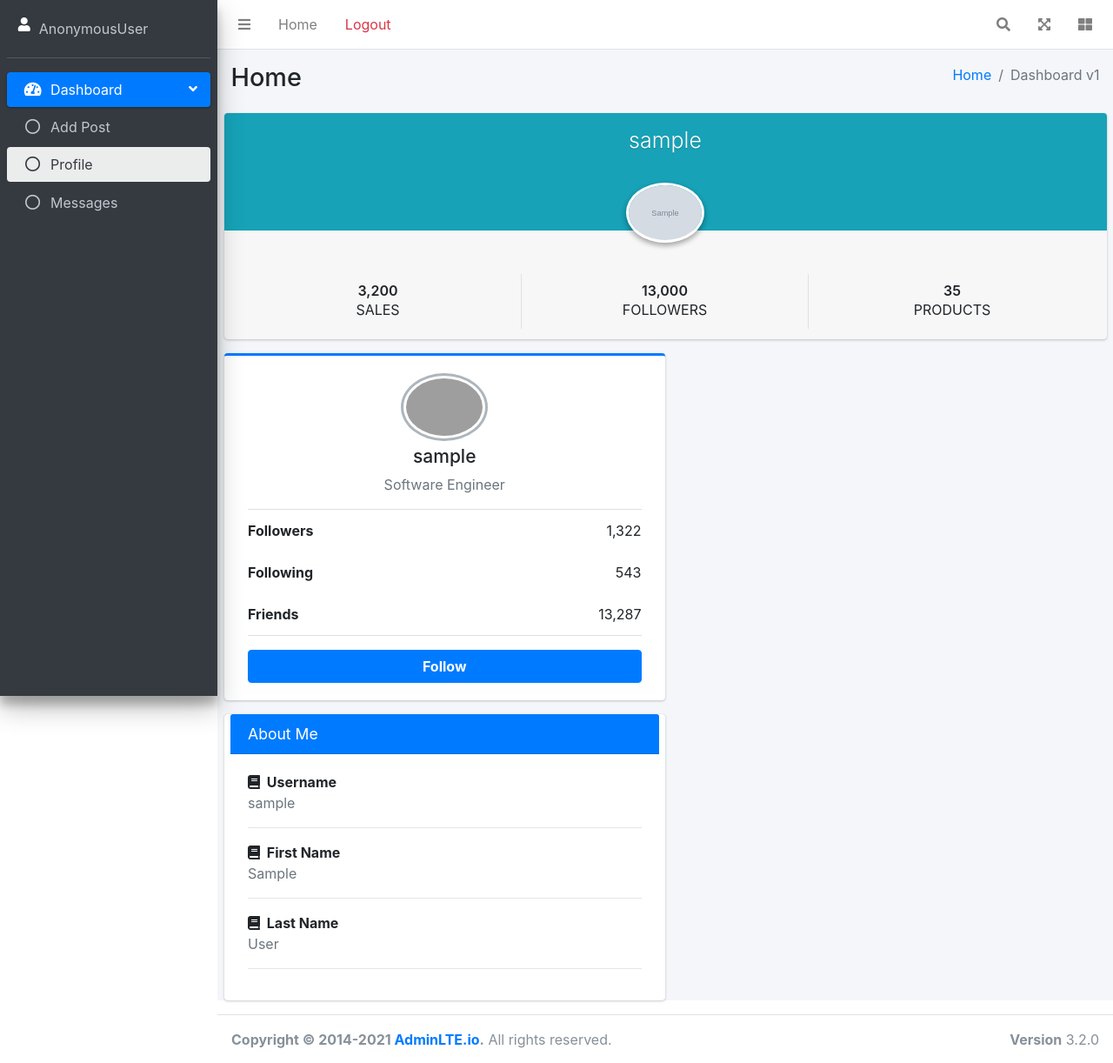
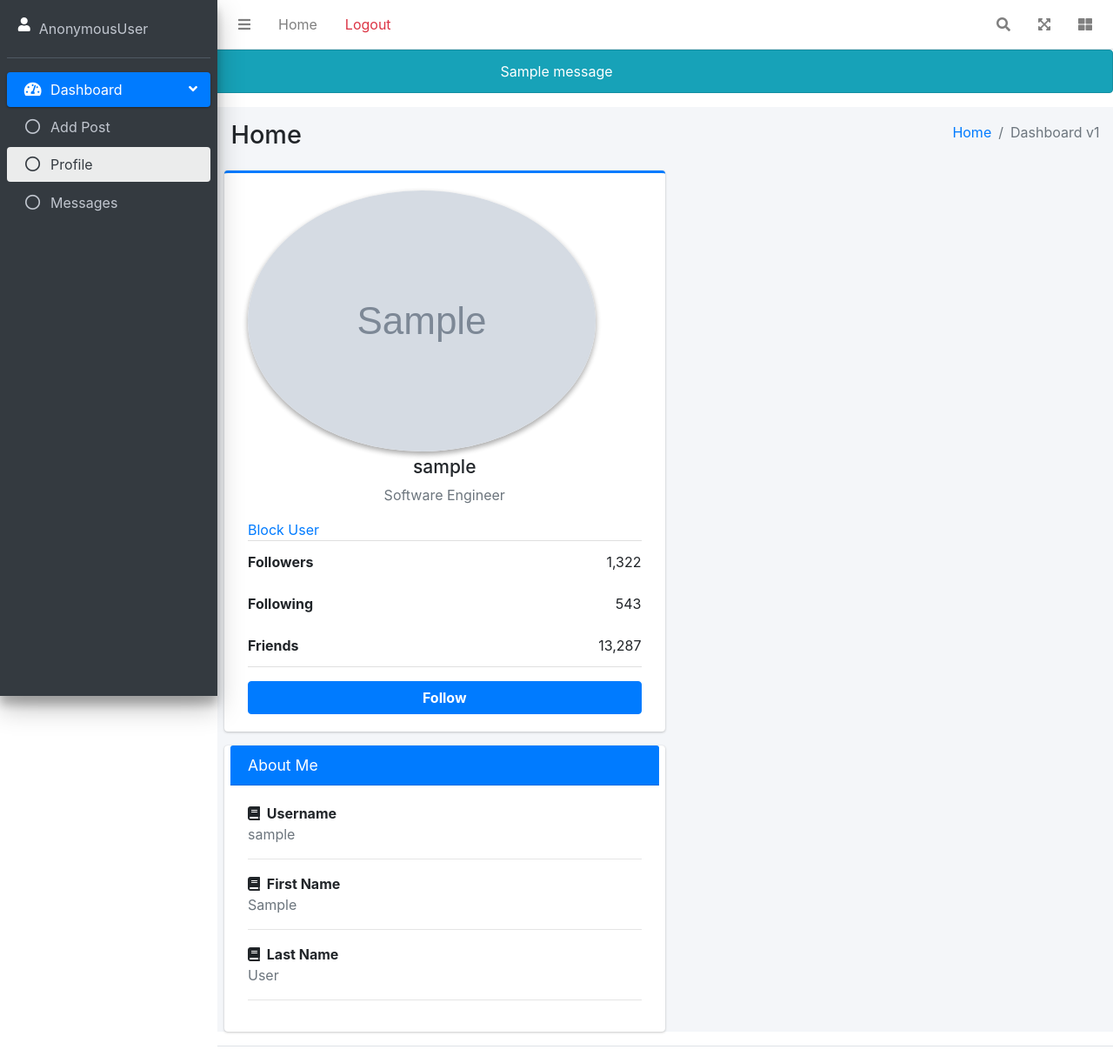
Before and after one commit to komeilsedaghat/social-media, a Django app: a page that uses templates/_base.html in a window 1280 px wide. Shown: the top 1222 px of the page at 87% size. Run offline with Django 4.2, Linux system fonts and the light colour scheme; tables that the repository leaves empty hold one stand-in row (values such as "Sample post"); grey boxes marked "Sample" are stand-in pictures; one stand-in notice (Sample message) is shown; some libraries are stand-ins or nearby versions; grey boxes are pictures that could not be loaded.

Commit message:
Report Post And Block User

```diff
--- a/accounts/admin.py
+++ b/accounts/admin.py
@@ -13,6 +13,7 @@ UserAdmin.fieldsets[1][1]['fields'] = (
                         'email',
                         'phone_number',
                         'TFA',
+                        'blocked_users',
 )
 
 UserAdmin.list_display += (
--- a/accounts/models.py
+++ b/accounts/models.py
@@ -12,6 +12,7 @@ class User(AbstractUser):
     age = models.PositiveSmallIntegerField(null=True,blank=True)
     profile_img = models.ImageField(upload_to='users/pics/',blank=True)
     TFA = models.BooleanField(default=False)
+    blocked_users = models.ManyToManyField('self', symmetrical=False,related_name='blocked')
 
 
 class OtpCode(models.Model):
--- a/accounts/templates/accounts/users/profile.html
+++ b/accounts/templates/accounts/users/profile.html
@@ -1,54 +1,6 @@
 {% extends '_base.html' %}
 
 {% block content %}
-
-<div class="col-md-12">
-  <!-- Widget: user widget style 1 -->
-  <div class="card card-widget widget-user">
-    <!-- Add the bg color to the header using any of the bg-* classes -->
-    <div class="widget-user-header bg-info">
-      <h3 class="widget-user-username">{{user.username}}</h3>
-    </div>
-    <div class="widget-user-image">
-      {% if user.profile_img %}
-      <img class="img-circle elevation-2" src="{{ user.profile_img.url }}" alt="User Avatar">
-      {% else %}
-
-      <li class="fas fa-user img-cricle elevation-2 user-sign"  ></li>
-      {% endif %}
-    </div>
-    <div class="card-footer">
-      <div class="row">
-        <div class="col-sm-4 border-right">
-          <div class="description-block">
-            <h5 class="description-header">3,200</h5>
-            <span class="description-text">SALES</span>
-          </div>
-          <!-- /.description-block -->
-        </div>
-        <!-- /.col -->
-        <div class="col-sm-4 border-right">
-          <div class="description-block">
-            <h5 class="description-header">13,000</h5>
-            <span class="description-text">FOLLOWERS</span>
-          </div>
-          <!-- /.description-block -->
-        </div>
-        <!-- /.col -->
-        <div class="col-sm-4">
-          <div class="description-block">
-            <h5 class="description-header">35</h5>
-            <span class="description-text">PRODUCTS</span>
-          </div>
-          <!-- /.description-block -->
-        </div>
-        <!-- /.col -->
-      </div>
-      <!-- /.row -->
-    </div>
-  </div>
-  <!-- /.widget-user -->
-</div>
 
 
 <div class="col-md-12 style-profile ">
@@ -56,13 +8,19 @@
     <!-- Profile Image -->
     <div class="card card-primary card-outline col-md-6">
       <div class="card-body box-profile">
-        <div class="text-center">
-          <img class="profile-user-img img-fluid img-circle" src="../../dist/img/user4-128x128.jpg" alt="User profile picture">
+        <div class="widget-user-image">
+          {% if user.profile_img %}
+          <img class="img-circle elevation-2" src="{{ user.profile_img.url }}" alt="User Avatar">
+          {% else %}
+
+          {% endif %}
         </div>
 
         <h3 class="profile-username text-center"> {{user.username}}</h3>
 
         <p class="text-muted text-center">Software Engineer</p>
+
+          <a href="{% url 'accounts:block' user.username %}">Block User</a>
 
         <ul class="list-group list-group-unbordered mb-3">
           <li class="list-group-item">
--- a/accounts/urls.py
+++ b/accounts/urls.py
@@ -19,6 +19,6 @@ urlpatterns = [
     path('password-reset/confirm/<uidb64>/<token>/',views.PassResetConfirm.as_view(),name='password_reset_confirm'),
     path('password-reset/complete/',views.PassResetComplete.as_view(),name='password_reset_complete'),
 
-
+    path('block-user/<str:username>/',views.BlockUserView.as_view(),name='block'),
     path('profile/<str:username>/',views.ProfileUserView.as_view(),name='profile')
 ]
--- a/accounts/views.py
+++ b/accounts/views.py
@@ -150,3 +150,12 @@ class ProfileUserView(View):
             username =  form.cleaned_data['username']
             return redirect('accounts:profile',username)
         return redirect('accounts:profile',username)
+
+
+class BlockUserView(View):
+    def get(self,request,username):
+        user = User.objects.get(username=username)
+        self_user = User.objects.get(username=request.user.username)
+        self_user.blocked_users.add(user)
+        messages.success(request,f"User '{username}' Blocked Successfully ")
+        return redirect('home:home')
--- a/home/models.py
+++ b/home/models.py
@@ -82,6 +82,16 @@ class PostModel(models.Model):
         return f"{self.author} - {self.title[:10]}"
 
 
+class ReportPostModel(models.Model):
+    from_user = models.ForeignKey(User,on_delete=models.CASCADE,null=True,related_name='report_from_user')
+    to_user = models.ForeignKey(User,on_delete=models.CASCADE,null=True,related_name="report_to_user")
+    post  = models.ForeignKey(PostModel,on_delete=models.CASCADE,null=True)
+    report_text = models.TextField(max_length=470,null=True)
+    created = models.DateTimeField(auto_now_add=True,null=True)
+
+    def __str__(self):
+        return f"{self.to_user}-{self.post}"
+
 
 class CommentModel(models.Model):
     cm_status = (
--- a/home/templates/home/home.html
+++ b/home/templates/home/home.html
@@ -93,6 +93,8 @@ New Post
                       {% if request.user == post.author %}
                       <a href="{% url 'home:edit-post' post.author.username post.slug post.pk %}" class="btn btn-primary btn-sm">Edit</a>
                       <a href="{% url 'home:delete-post' post.author.username post.slug post.pk %}" class="btn btn-danger btn-sm">Delete</a>
+                      {% else %}
+                      <a href="{% url 'home:report-post' post.author post.slug %}" class="btn btn-danger btn-sm">Report Post</a>
                       {% endif %}
                       <a href="{% url 'home:comment' post.author.username post.slug post.pk %}" class="btn btn-warning btn-sm">View comments</a>
                     </div>
--- a/home/urls.py
+++ b/home/urls.py
@@ -10,5 +10,6 @@ urlpatterns = [
     path('comments/<str:username>/<str:slug>/<int:pk>/',views.CommentPostView.as_view(),name='comment'),
     path('messages/',views.MessagesProfileView.as_view(),name='messages'),
     path('accept-message/<int:pk>/',views.AcceptCommentView.as_view(),name='accept-comment'),
+    path('report-post/<str:author>/<slug:slug>/',views.ReportPostView.as_view(),name='report-post')
 
 ]
--- a/templates/_base.html
+++ b/templates/_base.html
@@ -31,6 +31,7 @@
 
 
   <!-- Content Wrapper. Contains page content -->
+  {% include 'partials/messages.html' %}
   <div class="content-wrapper">
     <!-- Content Header (Page header) -->
     <div class="content-header">
--- /dev/null
+++ b/templates/partials/messages.html
@@ -0,0 +1,3 @@
+{% for message in messages %}
+    <p class="alert alert-info text-center user-text">{{message}}</p>
+{% endfor %}
```
Also changed, not shown: home/admin.py (+8 -1 lines), home/forms.py (+12 -1 lines), home/templates/home/report-post.html (added, +20 -0 lines), home/views.py (+28 -5 lines), README.md, accounts/migrations/0007_user_bloked_users.py (added), accounts/migrations/0008_rename_bloked_users_user_blocked_users.py (added), accounts/migrations/0009_alter_user_blocked_users.py (added), home/migrations/0012_reportpostmodel.py (added), home/migrations/0013_alter_reportpostmodel_created_and_more.py (added).
